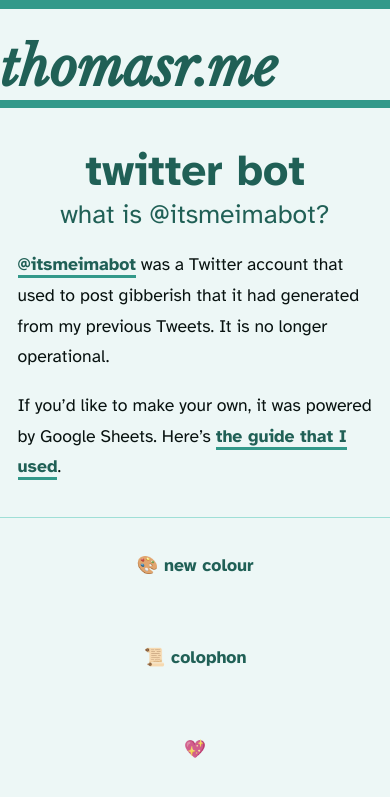
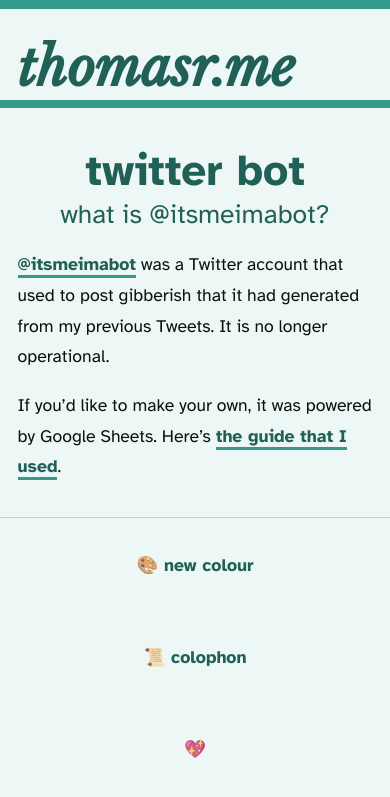
Before and after one commit to t5r7/thomasr.me, a Jekyll site: the page built from pages/twitterbot.md, in a window 390 px wide. Shown: the top 797 px of the page. Built offline with Jekyll 4.4.1, drawn with Linux system fonts in a browser that asks for light colours.

Commit message:
didn't notice the site title has no padding on mobile

```diff
--- a/static/css/_headers.scss
+++ b/static/css/_headers.scss
@@ -8,6 +8,10 @@ header#site-header {
 	max-width: $width;
 	margin: 2em auto;
 	border-bottom: 0.5em solid $c;
+
+	@include on-small-screen() {
+		padding: 0 1em;
+	}
 
 	h1 {
 		font-size: 3em;
```
